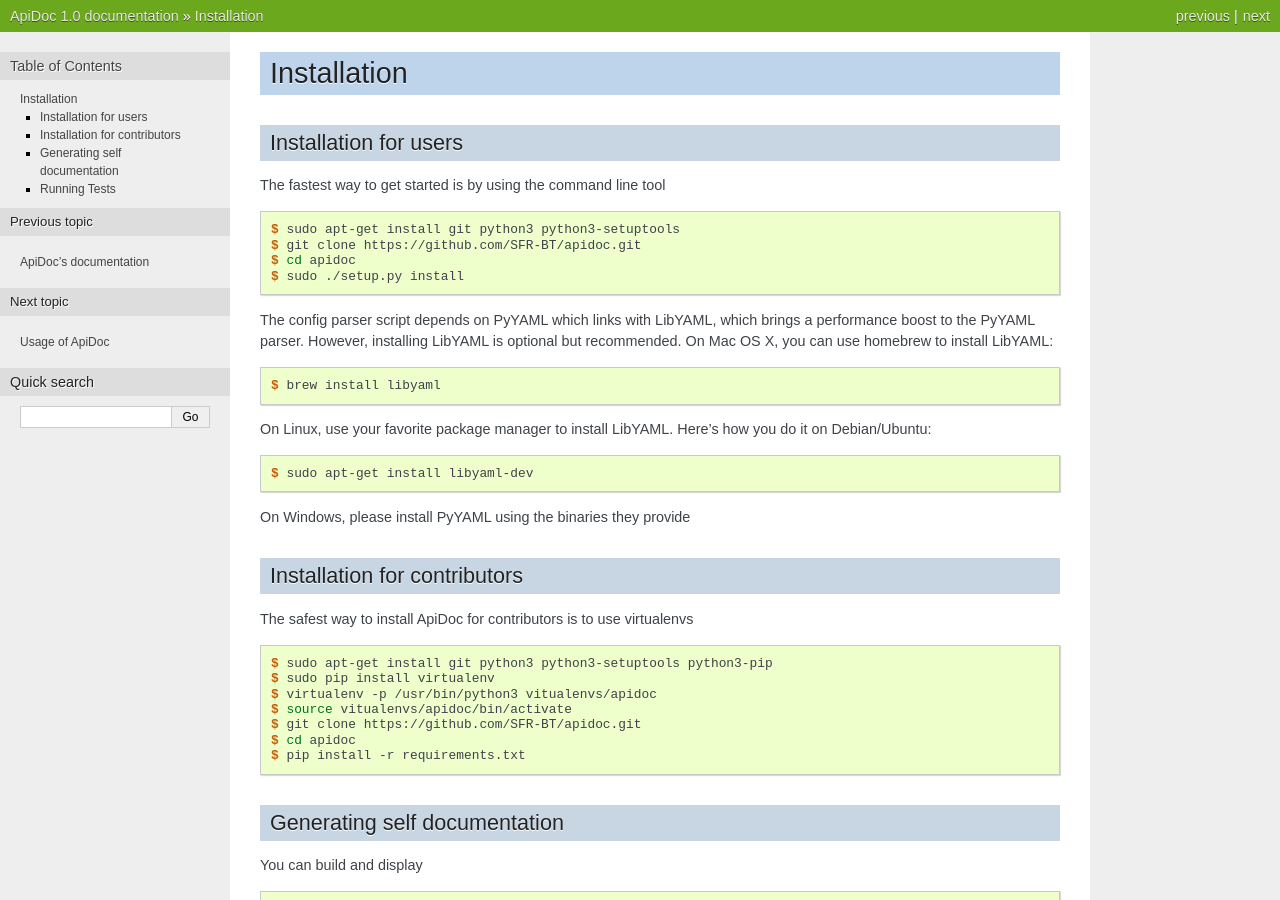
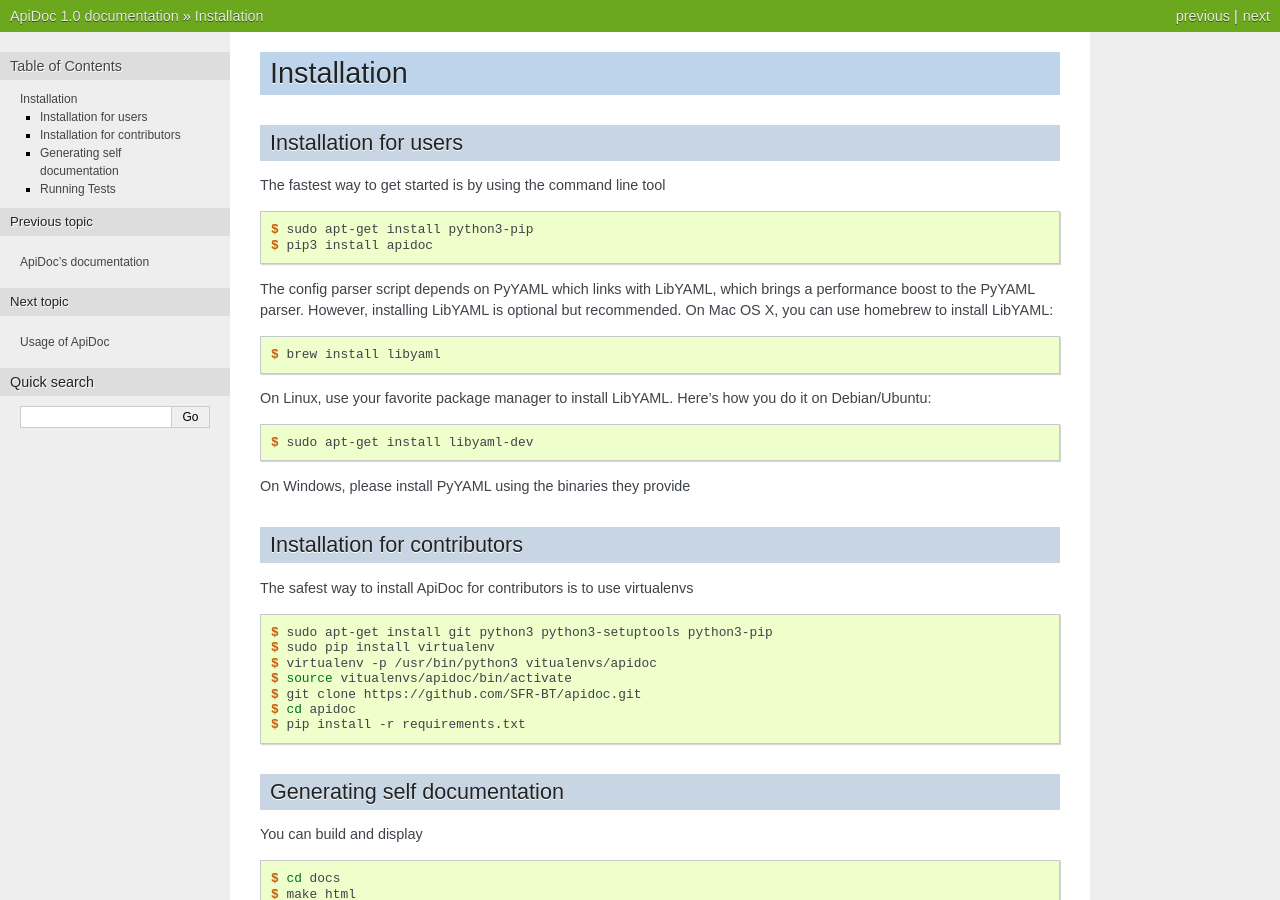
Before and after one commit to SolutionsCloud/apidoc, a Sphinx documentation site: the page built from docs/source/install.rst, in a window 1280 px wide and 900 px high. Built offline with Sphinx 7.4.7, drawn with Linux system fonts in a browser that asks for light colours.

Commit message:
Use pypi in installation process

```diff
--- a/docs/source/index.rst
+++ b/docs/source/index.rst
@@ -9,7 +9,7 @@
 ApiDoc is a API documentation generator built with Python.
 It is developed by Jérémy Derussé and `SFR Business Team <http://www.sfrbusinessteam.fr>`_.
 
-ApiDoc consists of a command line interface. It is maintained in a single repository and not yet documented.
+ApiDoc consists of a command line interface. It is maintained in a single repository.
 By using this application you automatically require all of the necessary modules dependencies which are:
 
 
--- a/docs/source/install.rst
+++ b/docs/source/install.rst
@@ -8,10 +8,8 @@
 
 .. code-block:: console
 
-   $ sudo apt-get install git python3 python3-setuptools
-   $ git clone https://github.com/SFR-BT/apidoc.git
-   $ cd apidoc
-   $ sudo ./setup.py install
+   $ sudo apt-get install python3-pip
+   $ pip3 install apidoc
 
 
 The config parser script depends on PyYAML which links with LibYAML, which brings a performance boost to the PyYAML parser. However, installing LibYAML is optional but recommended. On Mac OS X, you can use homebrew to install LibYAML:
--- a/docs/source/todo.rst
+++ b/docs/source/todo.rst
@@ -1,5 +1,5 @@
 TODO List
-========
+=========
 
 Features
 --------
--- a/setup.py
+++ b/setup.py
@@ -38,7 +38,7 @@
         'Development Status :: 4 - Beta',
         'Environment :: Console',
         'Intended Audience :: Developers',
-        'Programming Language :: Python',
+        'Programming Language :: Python :: 3',
         'Topic :: Documentation',
         'Topic :: Software Development :: Documentation',
     ],
```
Also changed, not shown: README.md (+5 -7 lines).
